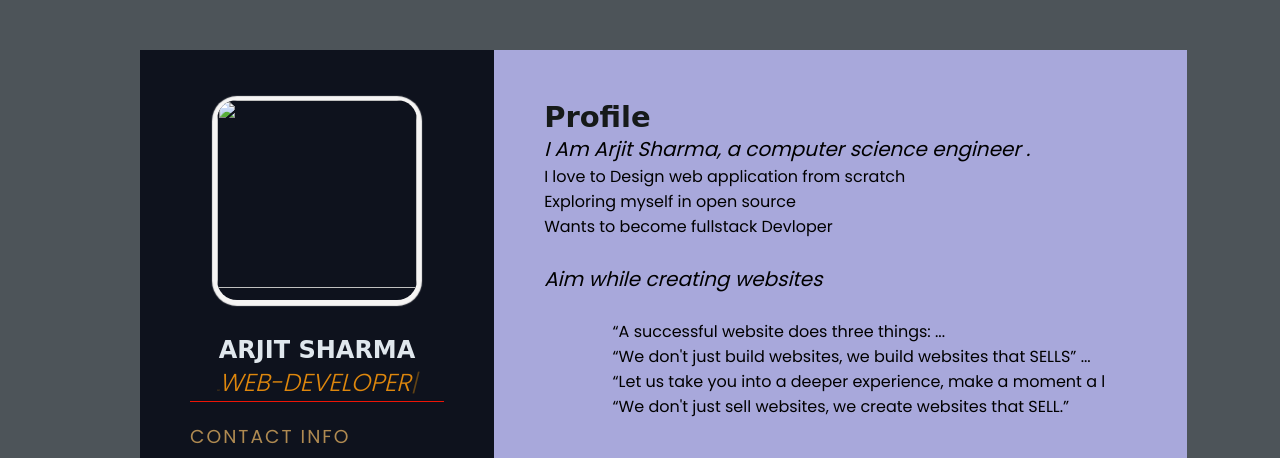
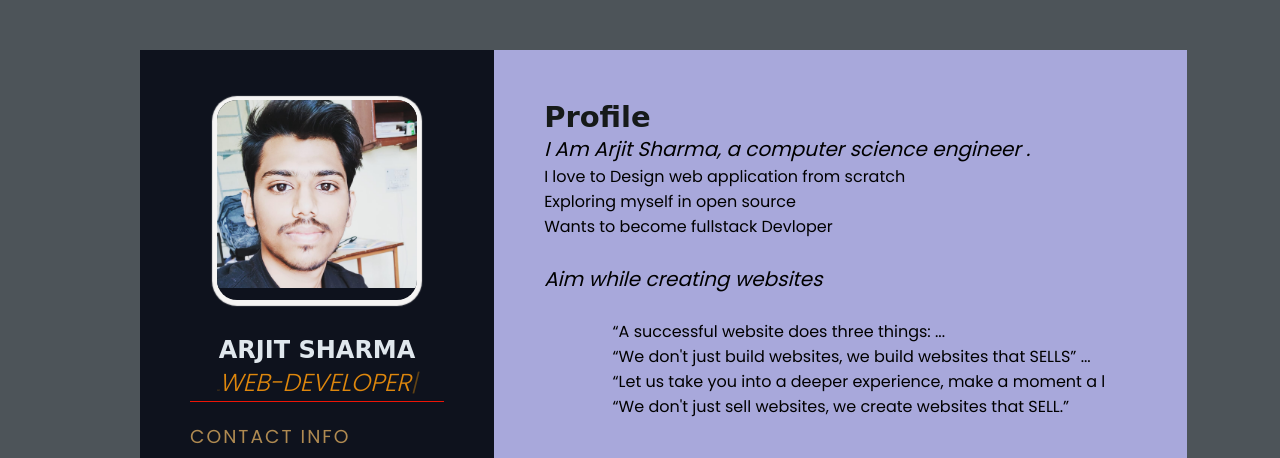
Before and after one commit to Arjitsharma1234/Digital-Resume, a plain HTML site: page index.html in a window 1280 px wide. Shown: the top 458 px of the page. Drawn offline with nearby package versions, Linux system fonts and the light colour scheme.

Commit message:
Update index.html

```diff
--- a/index.html
+++ b/index.html
@@ -15,7 +15,7 @@
         <div class="left_Side">
             <div class="profileText">
                 <div class="imgBx">
-                    <img src="img/me.jpeg" width="200px">
+                    <img src="./me.jpeg" width="200px">
                 </div>
                 <h2>Arjit  Sharma<br><span style="color:rgb(176, 113, 13);font-size:2.5px;font-style:oblique;">hi<span class="auto-type"></span></span></h2>
             </div>
```
